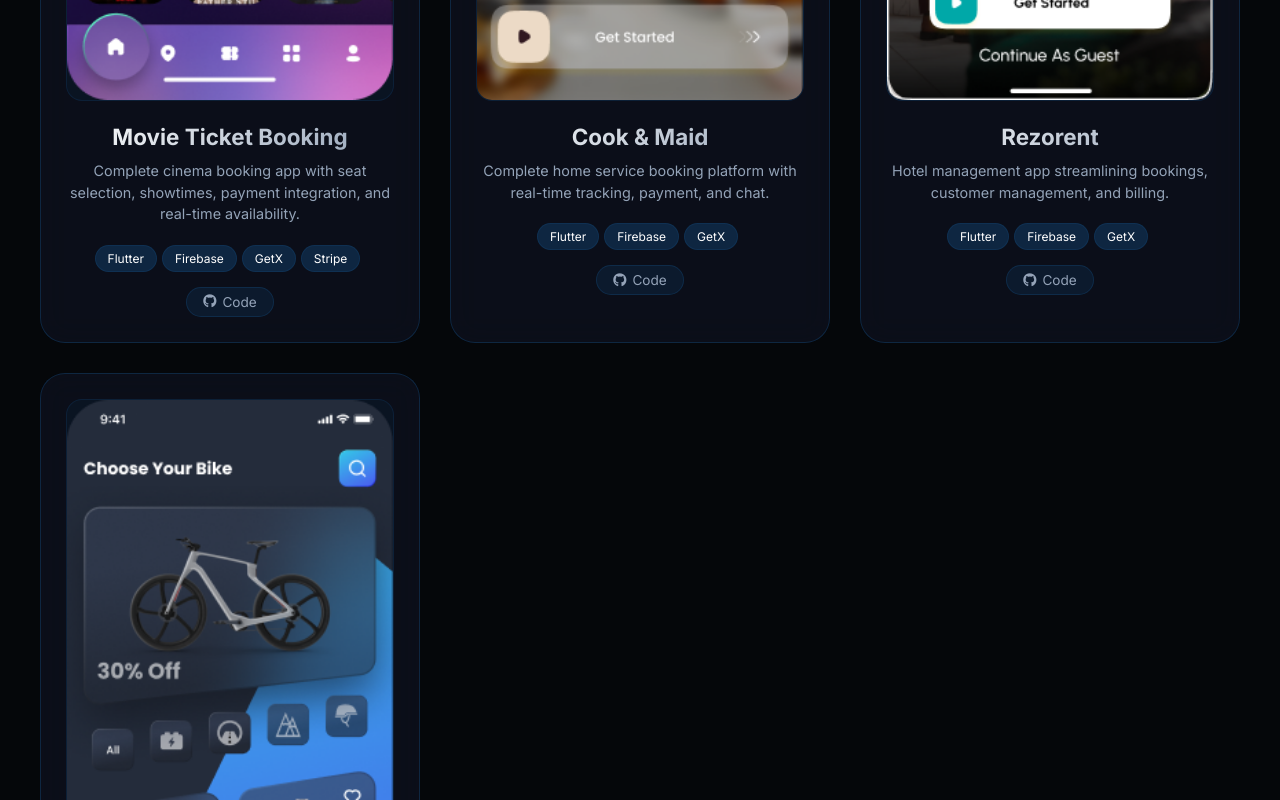
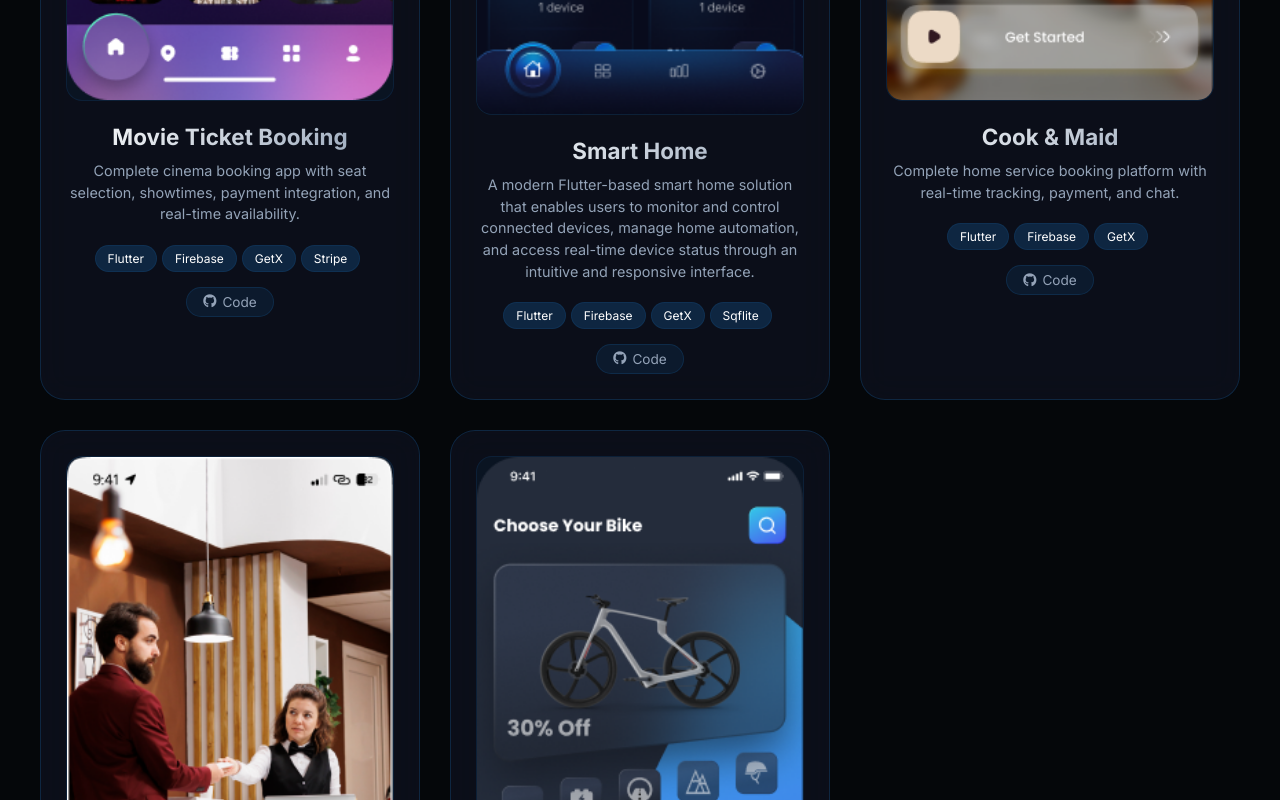
Before and after one commit to ch-ahmad688/Portfolio, a plain HTML site: page index.html in a window 1280 px wide. Shown: the part 1600-2400 px from the top of the page. Drawn offline with Linux system fonts and the light colour scheme.

Commit message:
smart home

```diff
--- a/index.html
+++ b/index.html
@@ -917,6 +917,13 @@
             img: "1 (1).png",
             github: "https://github.com/ch-ahmad688/Movie",
         },
+         {
+            title: "Smart Home",
+            desc: "A modern Flutter-based smart home solution that enables users to monitor and control connected devices, manage home automation, and access real-time device status through an intuitive and responsive interface.",
+            tags: ["Flutter", "Firebase", "GetX","Sqflite"],
+            img: "Smart Home Dashboard.png",
+            github:"https://github.com/ch-ahmad688/Smart-Home",
+        },
         {
             title: "Cook & Maid",
             desc: "Complete home service booking platform with real-time tracking, payment, and chat.",
```
Also changed, not shown: Smart Home Dashboard.png (added).
